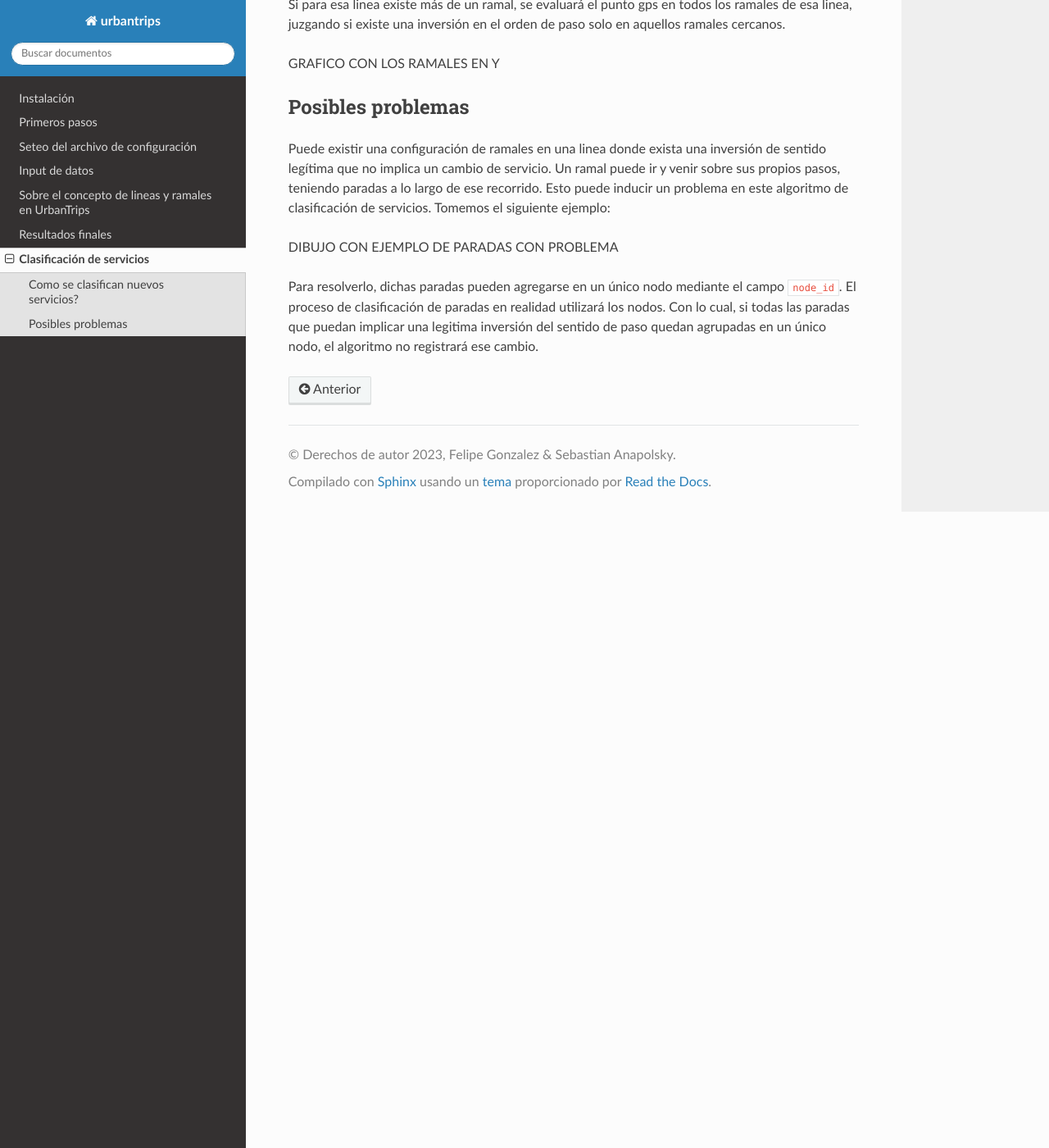
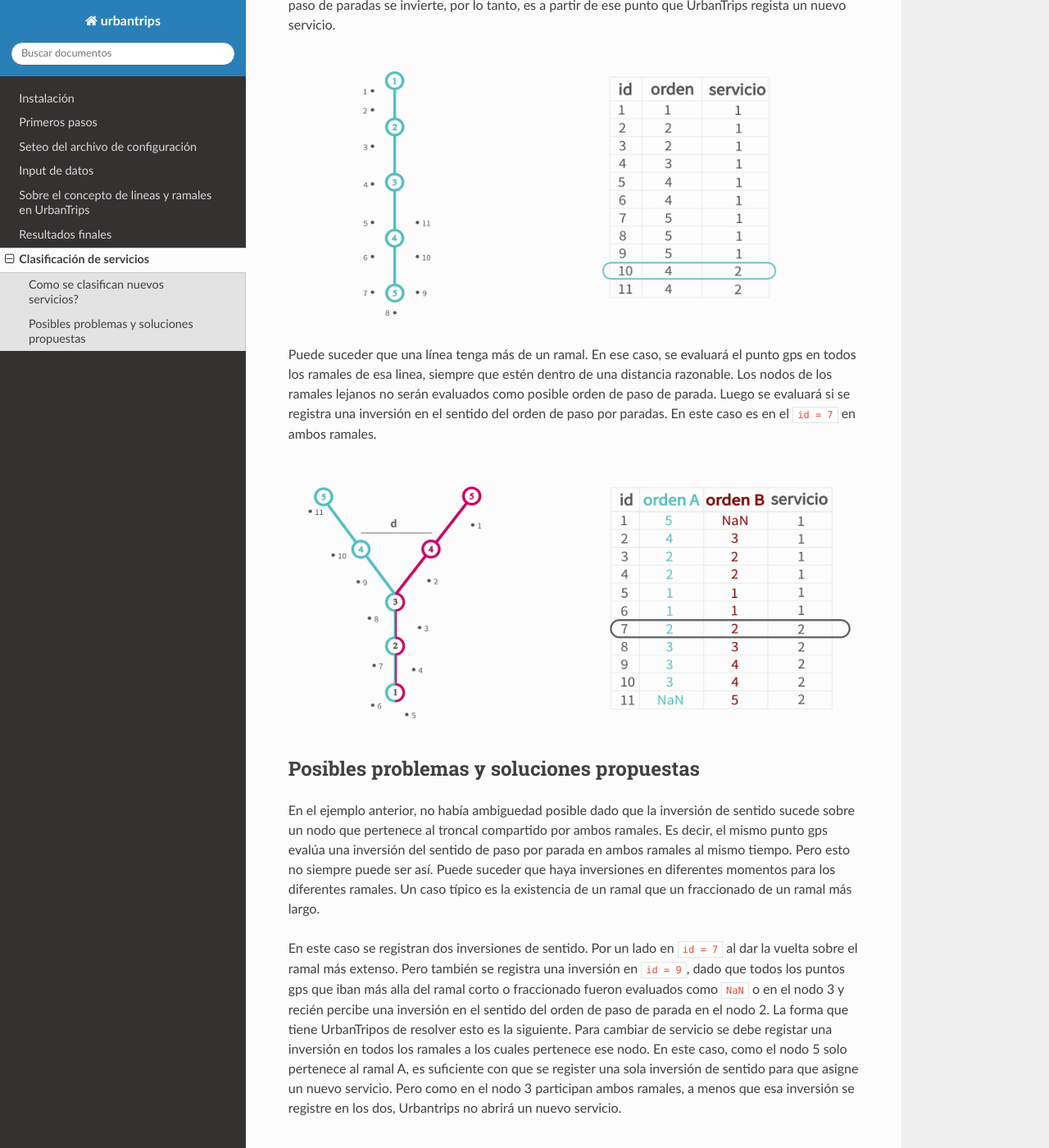
Before and after one commit to EL-BID/UrbanTrips, a Sphinx documentation site: the page built from docs/source/servicios.rst, in a window 1280 px wide and 1400 px high, scrolled down 1668 px. Shown: the whole window at 82% size. Built offline with Sphinx 7.4.7 and the Read the Docs theme 2.0.0, drawn with Linux system fonts in a browser that asks for light colours; some of the changed text lies outside the part shown.

Commit message:
Update documentation

```diff
--- a/docs/source/servicios.rst
+++ b/docs/source/servicios.rst
@@ -30,7 +30,7 @@ A su vez en el archivo de configuración se debe setear el parámetro correspond
 
 Por ultimo solo queda correr
 
-.. code:: yaml
+.. code::
 
    services.process_services()
 
@@ -45,27 +45,58 @@ UrbanTrips tomará los puntos gps que pertenezcan a un servicio tal cual fue dec
 
 En ese sentido, para que el proceso funcione debe estar cargada la tabla ``stops`` donde se define para cada linea y ramal una serie de paradas indicadas con el orden de paso de cada ramal. Esto se crea con la siguiente función en base a un archivo csv que debe estar creado (para la creación de paradas puede seguir el notebook ``Stops and nodes creation helper.ipynb`` que permitirá crear paradas en base a recorridos).
 
-	stops.create_stops_table()
+.. code::
+
+   stops.create_stops_table()
+
 
 El proceso se puede resumir del siguiente modo: cada punto gps se asignará a la parada más cercana de esa linea, con su correspondiente orden de paso. Cuando se registra una inversión en el orden de paso por parada, es decir pase de un orden ascendente a descendente o viceversa, se abrira un nuevo servicio.
 
 
+En el ejemplo del caso más sencillo, se puede ver que el punto con ``id = 10`` es donde el orden de paso de paradas se invierte, por lo tanto, es a partir de ese punto que UrbanTrips regista un nuevo servicio.
+
+
 .. image:: ../img/servicios_caso_simple.png
   :width: 800
-  :alt: Alternative text
+  :alt: Clasificacion servicios linea
 
 
-Si para esa linea existe más de un ramal, se evaluará el punto gps en todos los ramales de esa linea, juzgando si existe una inversión en el orden de paso solo en aquellos ramales cercanos.
+Puede suceder que una línea tenga más de un ramal. En ese caso, se evaluará el punto gps en todos los ramales de esa linea, siempre que estén dentro de una distancia razonable. Los nodos de los ramales lejanos no serán evaluados como posible orden de paso de parada. Luego se evaluará si se registra una inversión en el sentido del orden de paso por paradas. En este caso es en el ``id = 7`` en ambos ramales.
 
 
-GRAFICO CON LOS RAMALES EN Y
+.. image:: ../img/servicios_caso_ramal.png
+  :width: 800
+  :alt: Clasificacion servicios ramal
 
 
-Posibles problemas
-------------------------------------
 
-Puede existir una configuración de ramales en una linea donde exista una inversión de sentido legítima que no implica un cambio de servicio. Un ramal puede ir y venir sobre sus propios pasos, teniendo paradas a lo largo de ese recorrido. Esto puede inducir un problema en este algoritmo de clasificación de servicios. Tomemos el siguiente ejemplo:
+Posibles problemas y soluciones propuestas
+------------------------------------------
 
-DIBUJO CON EJEMPLO DE PARADAS CON PROBLEMA
+En el ejemplo anterior, no había ambiguedad posible dado que la inversión de sentido sucede sobre un nodo que pertenece al troncal compartido por ambos ramales. Es decir, el mismo punto gps evalúa una inversión del sentido de paso por parada en ambos ramales al mismo tiempo. Pero esto no siempre puede ser así. Puede suceder que haya inversiones en diferentes momentos para los diferentes ramales.  Un caso típico es la existencia de un ramal que un fraccionado de un ramal más largo.
+
+
+En este caso se registran dos inversiones de sentido. Por un lado en ``id = 7`` al dar la vuelta sobre el ramal más extenso. Pero también se registra una inversión en ``id = 9``, dado que todos los puntos gps que iban más alla del ramal corto o fraccionado fueron evaluados como ``NaN`` o en el nodo 3 y recién percibe una inversión en el sentido del orden de paso de parada en el nodo 2. La forma que tiene UrbanTripos de resolver esto es la siguiente. Para cambiar de servicio se debe registar una inversión en todos los ramales a los cuales pertenece ese nodo. En este caso, como el nodo 5 solo pertenece al ramal A, es suficiente con que se register una sola inversión de sentido para que asigne un nuevo servicio. Pero como en el nodo 3 participan ambos ramales, a menos que esa inversión se registre en los dos, Urbantrips no abrirá un nuevo servicio.
+
+
+.. image:: ../img/servicios_caso_ramal_fraccionado.png
+  :width: 800
+  :alt: Clasificacion servicios ramal
+
+
+Otro caso particular se da cuando existe una configuración de ramales en una linea donde hay una inversión de sentido legítima que no implica un cambio de servicio. Un ramal puede ir y venir sobre sus propios pasos, teniendo paradas a lo largo de ese recorrido. Esto puede inducir un problema en este algoritmo de clasificación de servicios. Tomemos el siguiente ejemplo:
+
+.. image:: ../img/servicios_caso_ramal_inversion_1.png
+  :width: 800
+  :alt: Clasificacion servicios ramal
 
 Para resolverlo, dichas paradas pueden agregarse en un único nodo mediante el campo ``node_id``. El proceso de clasificación de paradas en realidad utilizará los nodos. Con lo cual, si todas las paradas que puedan implicar una legitima inversión del sentido de paso quedan agrupadas en un único nodo, el algoritmo no registrará ese cambio.
+
+.. image:: ../img/servicios_caso_ramal_inversion_2.png
+  :width: 800
+  :alt: Clasificacion servicios ramal
+
+
+.. image:: ../img/servicios_caso_ramal_inversion.gif
+  :width: 800
+  :alt: Clasificacion servicios ramal
```
Also changed, not shown: docs/img/servicios_caso_ramal.png (added), docs/img/servicios_caso_ramal_fraccionado.png (added), docs/img/servicios_caso_ramal_inversion.gif (added), docs/img/servicios_caso_ramal_inversion_1.png (added), docs/img/servicios_caso_ramal_inversion_2.png (added), docs/img/servicios_caso_simple.png (added).
